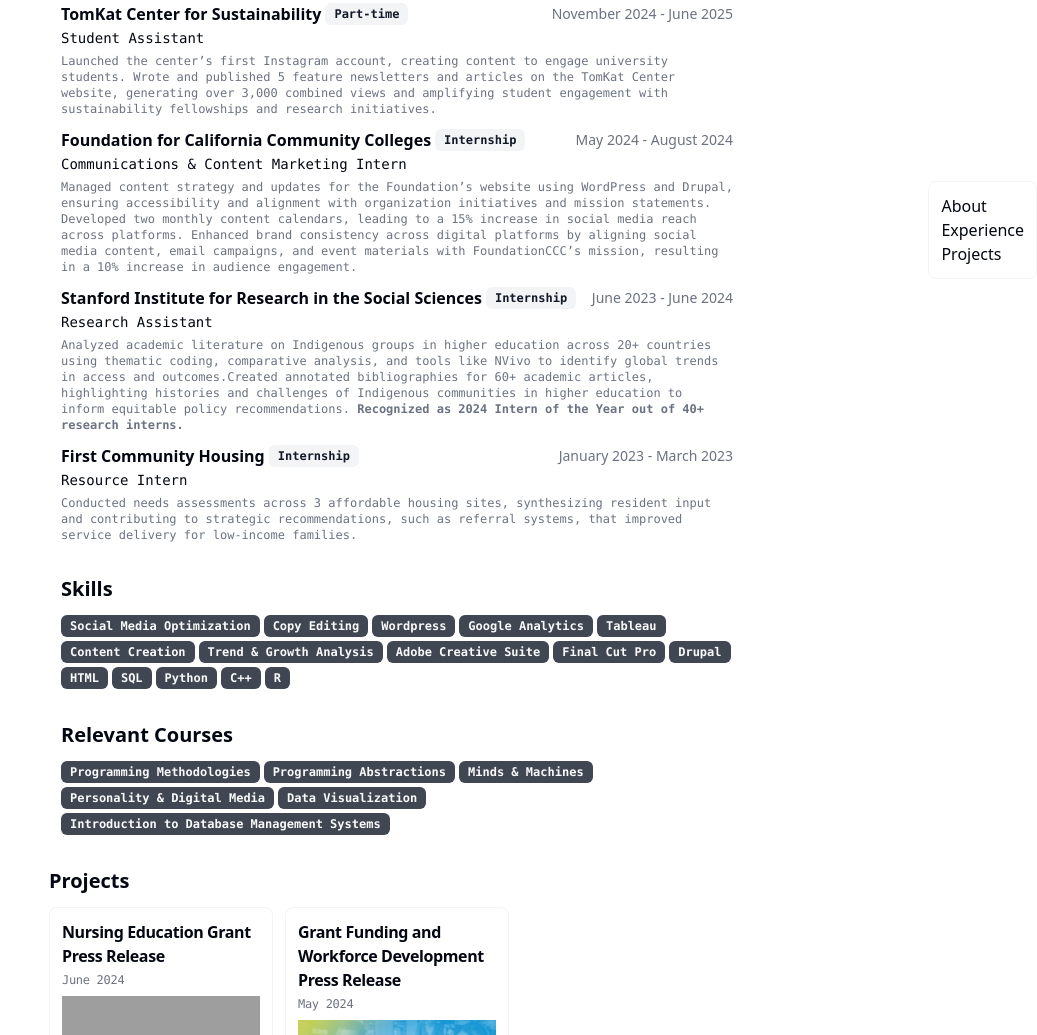
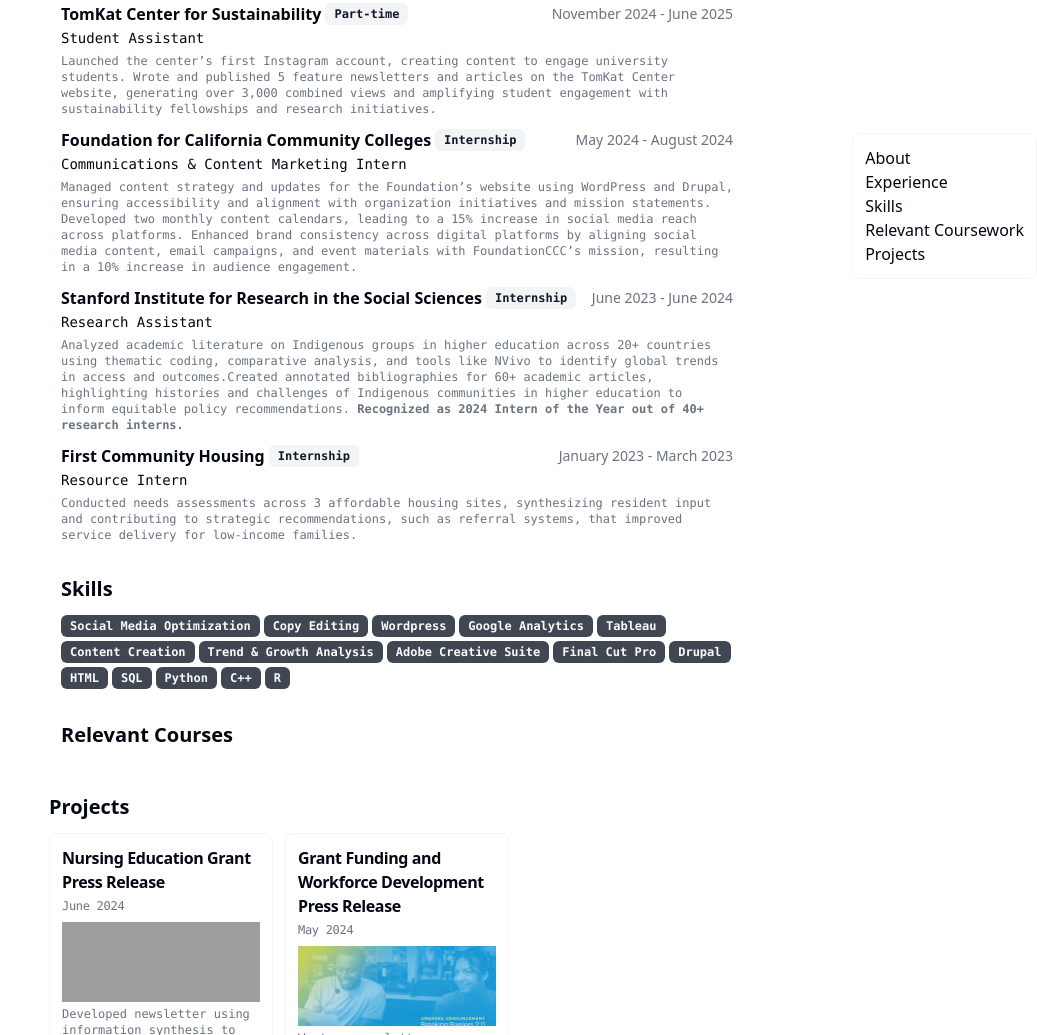
Before and after one commit to nicoleunguyen/nicoleunguyen.github.io, a plain HTML site: page index.html in a window 1280 px wide. Shown: the part 521-1556 px from the top of the page, without its empty margins (243-1280 px from the left). Drawn offline with Linux system fonts and the light colour scheme; grey boxes are pictures that could not be loaded.

Commit message:
Update index.html

```diff
--- a/index.html
+++ b/index.html
@@ -15,6 +15,8 @@
             class="navigation rounded-lg bg-card text-card-foreground flex flex-col overflow-hidden border border-muted p-3">
             <a class="nav-item" href="#about">About</a>
             <a class="nav-item" href="#experience">Experience</a>
+            <a class="nav-item" href="#skills">Skills</a>
+            <a class="nav-item" href="#courses">Relevant Coursework</a>
             <a class="nav-item" href="#projects">Projects</a>
         </nav>
     </header>
@@ -66,9 +68,9 @@
     <script src="./scripts/about.js"></script>
     <script src="./scripts/work.js"></script>
     <script src="./scripts/skills.js"></script>
+    <script src="./classes.js"></script>
     <script src="./scripts/contacts.js"></script>
     <script src="./scripts/projects.js"></script>
-    <script src="./scripts/courses.js"></script>
 </body>
 
 </html>
```
